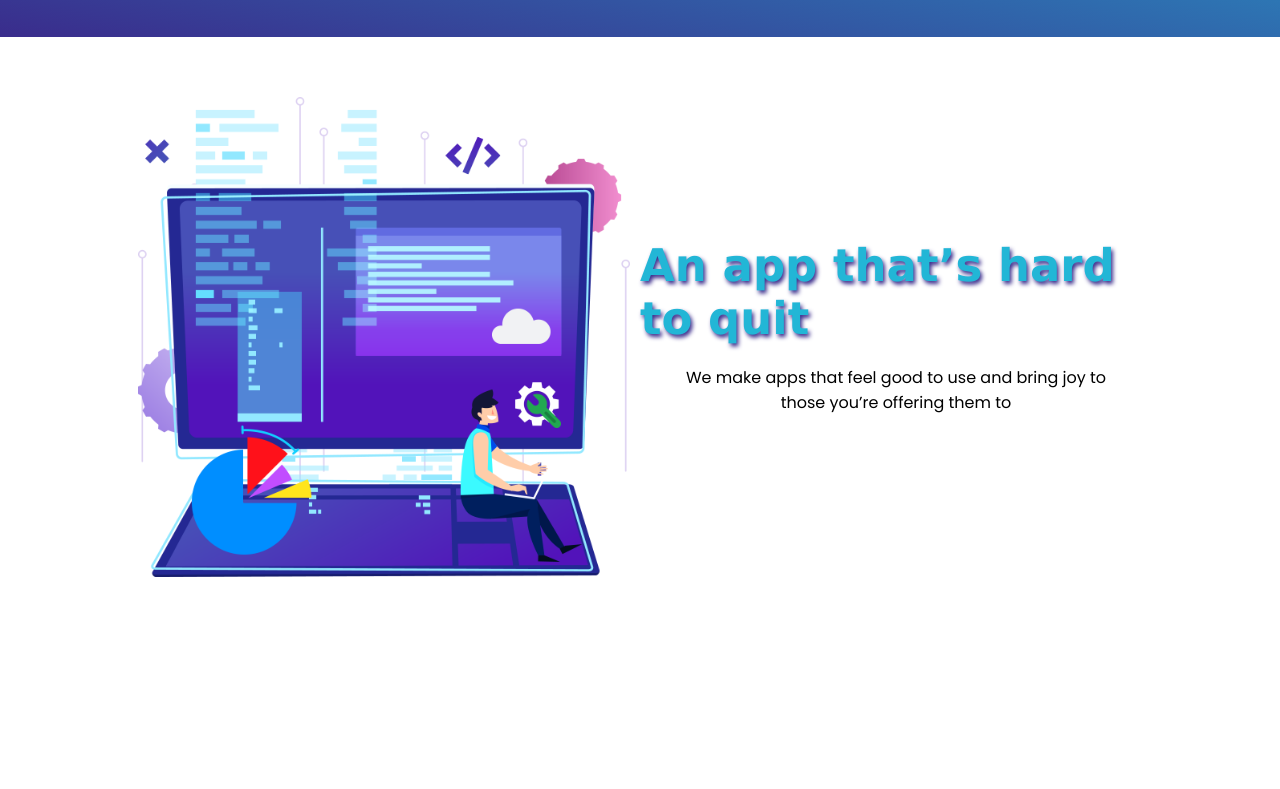
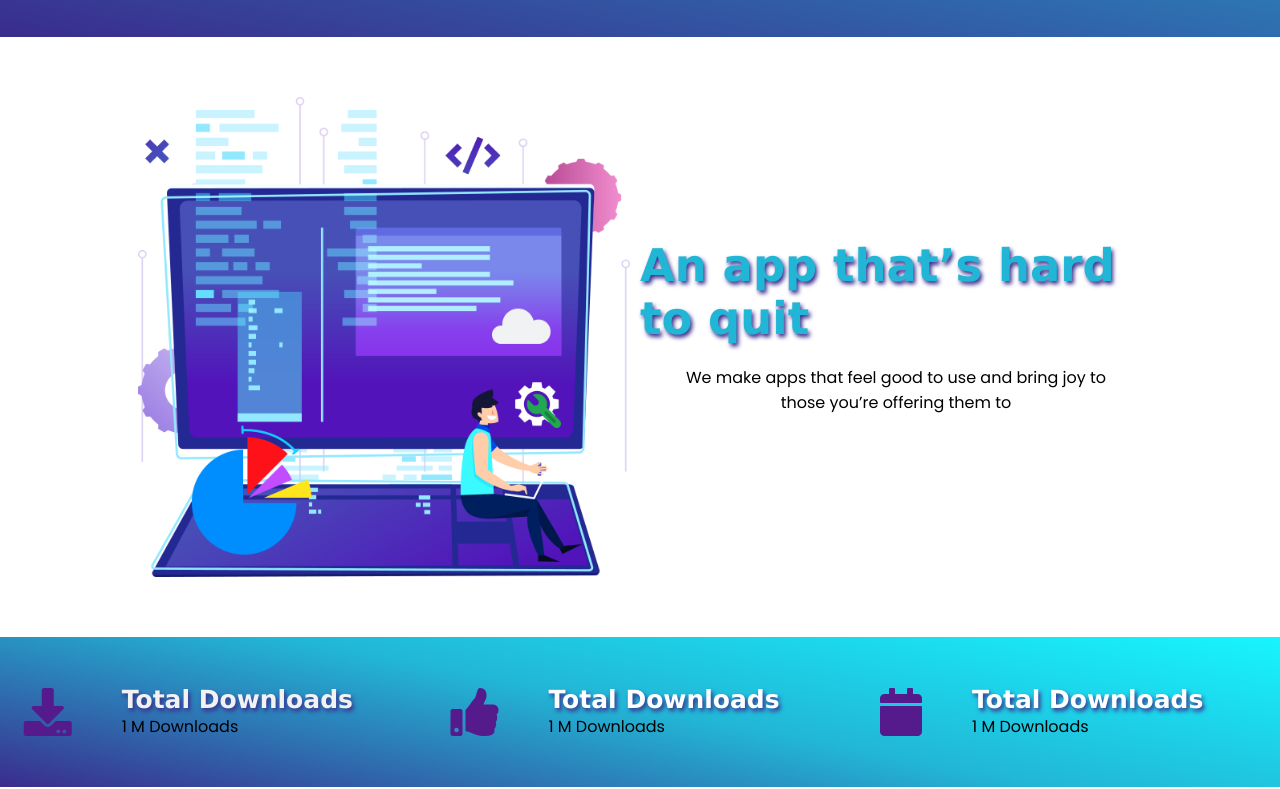
Before and after one commit to Irfanbd/Landing_Page_for_App, a plain HTML site: page index.html in a window 1280 px wide. Shown: the part 763-1552 px from the top of the page. Before the commit the page ends 1400 px from the top, so only its background shows below. Drawn offline with Linux system fonts and the light colour scheme.

Commit message:
update 2.0

```diff
--- a/index.html
+++ b/index.html
@@ -71,6 +71,32 @@
       <p>We make apps that feel good to use and bring joy to those you’re offering them to</p>
     </div>
   </Section>
+
+  <!--App-details-bar-->
+  <section class="app-details-bar">
+    <div class="total-downloads">
+      <a href=""><i class="fas fa-download fa-3x"></i></a>
+      <div class="text">
+        <h1>Total Downloads</h1>
+        <p>1 M Downloads</p>
+      </div>
+
+    </div>
+    <div class="best-app">
+      <a href=""><i class="fas fa-thumbs-up fa-3x"></i></a>
+      <div class="text">
+        <h1>Total Downloads</h1>
+        <p>1 M Downloads</p>
+      </div>
+    </div>
+    <div class="experience">
+      <a href=""><i class="fas fa-calendar fa-3x"></i></a>
+      <div class="text">
+        <h1>Total Downloads</h1>
+        <p>1 M Downloads</p>
+      </div>
+    </div>
+  </section>
 </body>
 
 </html>
--- a/style.css
+++ b/style.css
@@ -208,9 +208,84 @@ header .media-icons{
   color: #22b6d6;
   font-size: 45px;
   text-shadow: 2px 3px 4px #3a2c8c ;
-font-family:'Lucida Sans', 'Lucida Sans Regular', 'Lucida Grande', 'Lucida Sans Unicode', Geneva, Verdana, sans-serif
+font-family:'Lucida Sans', 'Lucida Sans Regular', 'Lucida Grande', 'Lucida Sans Unicode', Geneva, Verdana, sans-serif;
 }
 .text-box p{
   text-align: center;
   padding:20px 30px;
 }
+@media (max-width:800px) {
+  .about-app{
+    flex-direction: column;
+    height: fit-content;
+  }
+  }
+
+/**app-details-bar */
+.app-details-bar{
+  height: 150px;
+  display: flex;
+  margin: 0 auto;
+  justify-content: center;
+  background: rgb(23,245,255);
+background: linear-gradient(191deg, rgba(23,245,255,1) 0%, rgba(34,182,214,1) 49%, rgba(58,44,140,1) 100%);
+}
+.total-downloads{
+  flex: 1;
+
+  justify-content: center;
+  align-items: center;
+  display: flex;
+}
+.total-downloads h1{
+  font-weight: 600;
+  color: #f2f2f2;
+  font-size: 25px;
+  text-shadow: 2px 3px 4px #3a2c8c ;
+font-family:'Lucida Sans', 'Lucida Sans Regular', 'Lucida Grande', 'Lucida Sans Unicode', Geneva, Verdana, sans-serif
+}
+.total-downloads .text{
+  padding: 50px;
+}
+.best-app{
+  flex: 1;
+
+  justify-content: center;
+  align-items: center;
+  display: flex;
+
+}
+.experience{
+  flex: 1;
+  justify-content: center;
+  align-items: center;
+  display: flex;
+
+}
+.best-app h1{
+  font-weight: 600;
+  color: #fff;
+  font-size: 25px;
+  text-shadow: 2px 3px 4px #3a2c8c ;
+font-family:'Lucida Sans', 'Lucida Sans Regular', 'Lucida Grande', 'Lucida Sans Unicode', Geneva, Verdana, sans-serif
+}
+.best-app .text{
+  padding: 50px;
+}
+
+.experience h1{
+  font-weight: 600;
+  color: #fff;
+  font-size: 25px;
+  text-shadow: 2px 3px 4px #3a2c8c ;
+font-family:'Lucida Sans', 'Lucida Sans Regular', 'Lucida Grande', 'Lucida Sans Unicode', Geneva, Verdana, sans-serif
+}
+.experience .text{
+  padding: 50px;
+}
+@media (max-width:800px) {
+  .app-details-bar{
+    flex-direction: column;
+    height: fit-content;
+  }
+  }
```
Also changed, not shown: images/girl.png (deleted), images/social media.png (renamed from images/pngfind.com-mobile-app-development-png-3367465.png).
